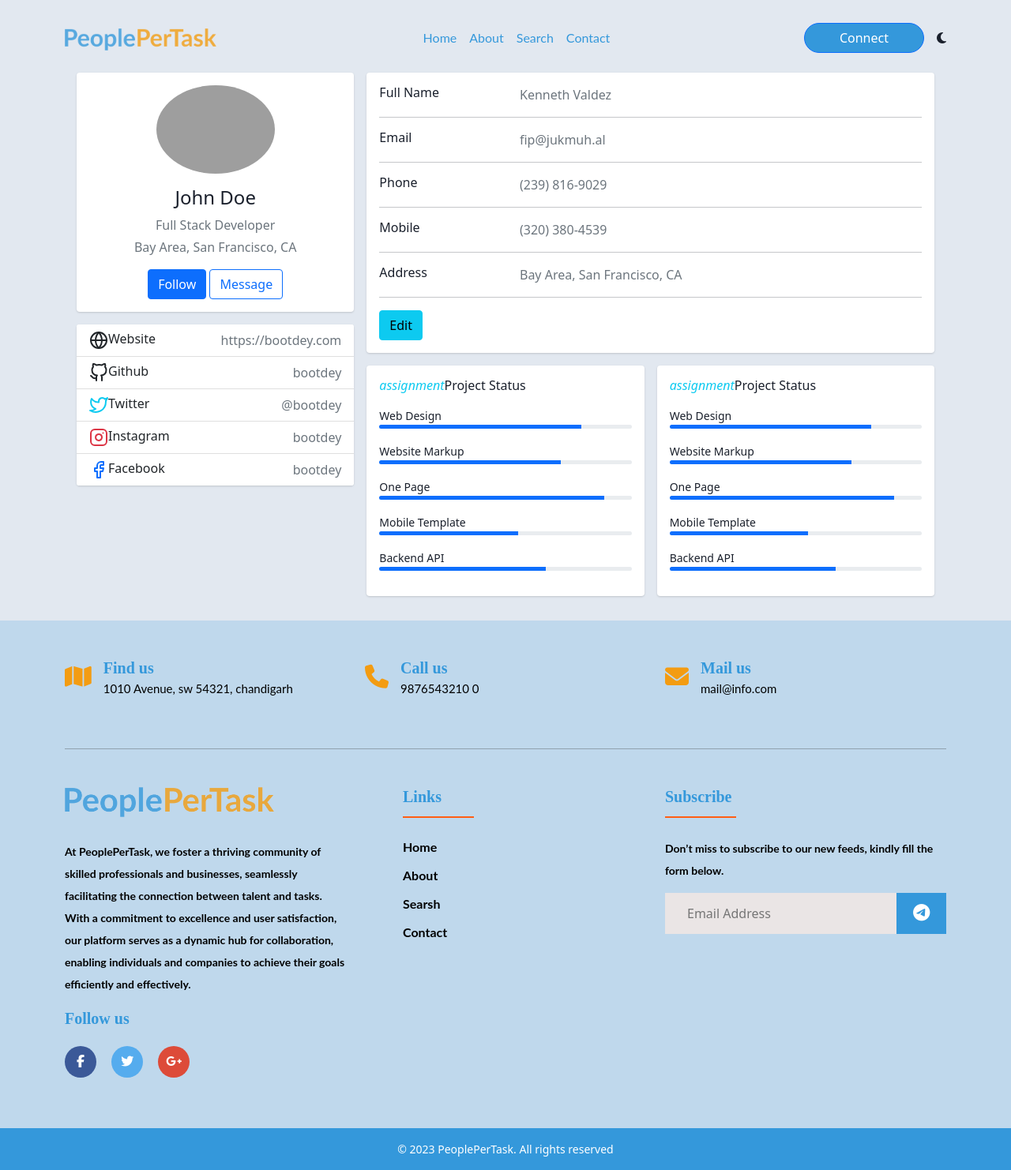
After one commit to MedELHattab/gestion-du-back-end-de-Contenu-de-PeoplePerTask, a PHP site: page /profil.php in a window 1280 px wide. The commit adds this page. Shown: the whole page at 79% size. Run offline with PHP 8.4, Linux system fonts and the light colour scheme; some libraries are stand-ins or nearby versions; grey boxes are pictures that could not be loaded.

```diff
--- /dev/null
+++ b/css/prof.css
@@ -0,0 +1,89 @@
+body{
+    margin-top:20px;
+    color: #1a202c;
+    text-align: left;
+    background-color: #e2e8f0;
+}
+.main-body {
+    padding: 15px;
+}
+.card {
+    box-shadow: 0 1px 3px 0 rgba(0,0,0,.1), 0 1px 2px 0 rgba(0,0,0,.06);
+}
+
+.card {
+    position: relative;
+    display: flex;
+    flex-direction: column;
+    min-width: 0;
+    word-wrap: break-word;
+    background-color: #fff;
+    background-clip: border-box;
+    border: 0 solid rgba(0,0,0,.125);
+    border-radius: .25rem;
+}
+
+.card-body {
+    flex: 1 1 auto;
+    min-height: 1px;
+    padding: 1rem;
+}
+
+.gutters-sm {
+    margin-right: -8px;
+    margin-left: -8px;
+}
+
+.gutters-sm>.col, .gutters-sm>[class*=col-] {
+    padding-right: 8px;
+    padding-left: 8px;
+}
+.mb-3, .my-3 {
+    margin-bottom: 1rem!important;
+}
+
+.bg-gray-300 {
+    background-color: #e2e8f0;
+}
+.h-100 {
+    height: 100%!important;
+}
+.shadow-none {
+    box-shadow: none!important;
+}
+
+/* Styles for dark mode */
+.dark-mode {
+    background-color: #121212;
+    /* Dark background color */
+    color: #ffffff;
+    /* Light text color for better readability */
+}
+
+/* Modify specific elements for dark mode */
+.dark-mode a {
+    color: #ffffff;
+    /* Links color in dark mode */
+}
+
+/* Footer section styles for dark mode */
+.dark-mode .cta-text span {
+    color: #ffffff;
+}
+
+.dark-mode .footer-section p {
+    color: #ffffff;
+    /* Dark text color for better readability */
+}
+
+.dark-mode .footer-section ul li a {
+    color: #ffffff;
+}
+.dark-mode .faq-question.py-3{
+    color: #ffffff;
+}
+.dark-mode .faq-answer{
+    color: #ffffff;
+}
+
+/* End of dark mode styles */
--- a/dashboard/checkIn.php
+++ b/dashboard/checkIn.php
@@ -24,10 +24,10 @@ if (isset($_POST['submit'])) {
                 $_SESSION['Phone'] = $row['Phone'];
                 $_SESSION['id'] = $row['User_ID'];
                 setcookie('user_id', $row['User_ID'], time() + (86400 * 30), "/");
-                header("Location: card.php");
+                header("Location: dashboard.php");
                 exit();
             } else {
-                header("Location: ../index.php");
+                header("Location: dashboard.php");
             }
         } else {
             echo "<div class='message'>
--- a/dashboard/insert.php
+++ b/dashboard/insert.php
@@ -6,6 +6,7 @@ if (isset($_POST['submit'])) {
     $email = $_POST['Email_Address'];
     $phone = $_POST['Phone'];
     $raw_password = $_POST['Hashed_Password'];
+    $role =  $_POST['role'];
 
 
     $hashed_password = password_hash($raw_password, PASSWORD_DEFAULT);
@@ -18,8 +19,8 @@ if (isset($_POST['submit'])) {
                   <p>This email is already in use. Please try another one.</p>
               </div> <br>";
     } else {
-        $stmt = $cnx->prepare("INSERT INTO users(Username, Email_Address, Phone, Hashed_Password) VALUES(?, ?, ?, ?)");
-        $stmt->bind_param("ssss", $username, $email, $phone, $hashed_password);
+        $stmt = $cnx->prepare("INSERT INTO users(Username, Email_Address, Phone, Hashed_Password,role) VALUES(?, ?, ?, ?, ?)");
+        $stmt->bind_param("sssss", $username, $email, $phone, $hashed_password, $role);
         $stmt->execute();
 
 
--- /dev/null
+++ b/profil.php
@@ -0,0 +1,367 @@
+<!DOCTYPE html>
+<html lang="en">
+
+<head>
+    <meta charset="UTF-8">
+    <meta name="viewport" content="width=device-width, initial-scale=1.0">
+    <link rel="stylesheet" href="css/bootstrap.min.css">
+    <link rel="stylesheet" href="css/prof.css">
+    <link rel="stylesheet" href="css/header_footer.css">
+
+    <link rel="stylesheet" href="https://cdn.jsdelivr.net/npm/swiper@11/swiper-bundle.min.css" />
+    <title>PeoplePerTask</title>
+
+</head>
+
+<body>
+    <header>
+        <nav class="navbar navbar-expand-lg">
+            <div class="container">
+                <a class="navbar-brand" href="#"><img src="images/PeoplePerTask.png" style="width: 12rem;" alt=""></a>
+                <button class="navbar-toggler" type="button" data-bs-toggle="collapse"
+                    data-bs-target="#navbarSupportedContent" aria-controls="navbarSupportedContent"
+                    aria-expanded="false" aria-label="Toggle navigation">
+                    <i class="fa-solid fa-bars" style="color: #6298f3;"></i>
+                </button>
+                <div class="collapse navbar-collapse" id="navbarSupportedContent">
+                    <ul class="navbar-nav me-auto mb-2 mb-lg-0" style="margin: 0 auto;">
+                        <li class="nav-item">
+                            <a class="nav-link active" aria-current="page" href="index.php">Home</a>
+                        </li>
+                        <li class="nav-item">
+                            <a class="nav-link" href="about.php">About</a>
+                        </li>
+                        <li class="nav-item">
+                            <a class="nav-link active" aria-current="page" href="search.php">Search</a>
+                        </li>
+                        <li class="nav-item">
+                            <a class="nav-link" href="contact.php">Contact</a>
+                        </li>
+                    </ul>
+                    <form class="d-flex nav_btn" role="search">
+                        <a href="sign.php" class="btn btn-primary">Connect</a>
+                    </form>
+                    <i id="dark-mode-toggle" class="fas fa-moon ps-3"></i>
+                </div>
+            </div>
+        </nav>
+    </header>
+    <div class="container">
+        <div class="main-body">
+            <div class="row gutters-sm">
+                <div class="col-md-4 mb-3">
+                    <div class="card">
+                        <div class="card-body">
+                            <div class="d-flex flex-column align-items-center text-center">
+                                <img src="https://bootdey.com/img/Content/avatar/avatar7.png" alt="Admin"
+                                    class="rounded-circle" width="150">
+                                <div class="mt-3">
+                                    <h4>John Doe</h4>
+                                    <p class="text-secondary mb-1">Full Stack Developer</p>
+                                    <p class="text-muted font-size-sm">Bay Area, San Francisco, CA</p>
+                                    <button class="btn btn-primary">Follow</button>
+                                    <button class="btn btn-outline-primary">Message</button>
+                                </div>
+                            </div>
+                        </div>
+                    </div>
+                    <div class="card mt-3">
+                        <ul class="list-group list-group-flush">
+                            <li class="list-group-item d-flex justify-content-between align-items-center flex-wrap">
+                                <h6 class="mb-0"><svg xmlns="http://www.w3.org/2000/svg" width="24" height="24"
+                                        viewBox="0 0 24 24" fill="none" stroke="currentColor" stroke-width="2"
+                                        stroke-linecap="round" stroke-linejoin="round"
+                                        class="feather feather-globe mr-2 icon-inline">
+                                        <circle cx="12" cy="12" r="10"></circle>
+                                        <line x1="2" y1="12" x2="22" y2="12"></line>
+                                        <path
+                                            d="M12 2a15.3 15.3 0 0 1 4 10 15.3 15.3 0 0 1-4 10 15.3 15.3 0 0 1-4-10 15.3 15.3 0 0 1 4-10z">
+                                        </path>
+                                    </svg>Website</h6>
+                                <span class="text-secondary">https://bootdey.com</span>
+                            </li>
+                            <li class="list-group-item d-flex justify-content-between align-items-center flex-wrap">
+                                <h6 class="mb-0"><svg xmlns="http://www.w3.org/2000/svg" width="24" height="24"
+                                        viewBox="0 0 24 24" fill="none" stroke="currentColor" stroke-width="2"
+                                        stroke-linecap="round" stroke-linejoin="round"
+                                        class="feather feather-github mr-2 icon-inline">
+                                        <path
+                                            d="M9 19c-5 1.5-5-2.5-7-3m14 6v-3.87a3.37 3.37 0 0 0-.94-2.61c3.14-.35 6.44-1.54 6.44-7A5.44 5.44 0 0 0 20 4.77 5.07 5.07 0 0 0 19.91 1S18.73.65 16 2.48a13.38 13.38 0 0 0-7 0C6.27.65 5.09 1 5.09 1A5.07 5.07 0 0 0 5 4.77a5.44 5.44 0 0 0-1.5 3.78c0 5.42 3.3 6.61 6.44 7A3.37 3.37 0 0 0 9 18.13V22">
+                                        </path>
+                                    </svg>Github</h6>
+                                <span class="text-secondary">bootdey</span>
+                            </li>
+                            <li class="list-group-item d-flex justify-content-between align-items-center flex-wrap">
+                                <h6 class="mb-0"><svg xmlns="http://www.w3.org/2000/svg" width="24" height="24"
+                                        viewBox="0 0 24 24" fill="none" stroke="currentColor" stroke-width="2"
+                                        stroke-linecap="round" stroke-linejoin="round"
+                                        class="feather feather-twitter mr-2 icon-inline text-info">
+                                        <path
+                                            d="M23 3a10.9 10.9 0 0 1-3.14 1.53 4.48 4.48 0 0 0-7.86 3v1A10.66 10.66 0 0 1 3 4s-4 9 5 13a11.64 11.64 0 0 1-7 2c9 5 20 0 20-11.5a4.5 4.5 0 0 0-.08-.83A7.72 7.72 0 0 0 23 3z">
+                                        </path>
+                                    </svg>Twitter</h6>
+                                <span class="text-secondary">@bootdey</span>
+                            </li>
+                            <li class="list-group-item d-flex justify-content-between align-items-center flex-wrap">
+                                <h6 class="mb-0"><svg xmlns="http://www.w3.org/2000/svg" width="24" height="24"
+                                        viewBox="0 0 24 24" fill="none" stroke="currentColor" stroke-width="2"
+                                        stroke-linecap="round" stroke-linejoin="round"
+                                        class="feather feather-instagram mr-2 icon-inline text-danger">
+                                        <rect x="2" y="2" width="20" height="20" rx="5" ry="5"></rect>
+                                        <path d="M16 11.37A4 4 0 1 1 12.63 8 4 4 0 0 1 16 11.37z"></path>
+                                        <line x1="17.5" y1="6.5" x2="17.51" y2="6.5"></line>
+                                    </svg>Instagram</h6>
+                                <span class="text-secondary">bootdey</span>
+                            </li>
+                            <li class="list-group-item d-flex justify-content-between align-items-center flex-wrap">
+                                <h6 class="mb-0"><svg xmlns="http://www.w3.org/2000/svg" width="24" height="24"
+                                        viewBox="0 0 24 24" fill="none" stroke="currentColor" stroke-width="2"
+                                        stroke-linecap="round" stroke-linejoin="round"
+                                        class="feather feather-facebook mr-2 icon-inline text-primary">
+                                        <path d="M18 2h-3a5 5 0 0 0-5 5v3H7v4h3v8h4v-8h3l1-4h-4V7a1 1 0 0 1 1-1h3z">
+                                        </path>
+                                    </svg>Facebook</h6>
+                                <span class="text-secondary">bootdey</span>
+                            </li>
+                        </ul>
+                    </div>
+                </div>
+                <div class="col-md-8">
+                    <div class="card mb-3">
+                        <div class="card-body">
+                            <div class="row">
+                                <div class="col-sm-3">
+                                    <h6 class="mb-0">Full Name</h6>
+                                </div>
+                                <div class="col-sm-9 text-secondary">
+                                    Kenneth Valdez
+                                </div>
+                            </div>
+                            <hr>
+                            <div class="row">
+                                <div class="col-sm-3">
+                                    <h6 class="mb-0">Email</h6>
+                                </div>
+                                <div class="col-sm-9 text-secondary">
+                                    fip@jukmuh.al
+                                </div>
+                            </div>
+                            <hr>
+                            <div class="row">
+                                <div class="col-sm-3">
+                                    <h6 class="mb-0">Phone</h6>
+                                </div>
+                                <div class="col-sm-9 text-secondary">
+                                    (239) 816-9029
+                                </div>
+                            </div>
+                            <hr>
+                            <div class="row">
+                                <div class="col-sm-3">
+                                    <h6 class="mb-0">Mobile</h6>
+                                </div>
+                                <div class="col-sm-9 text-secondary">
+                                    (320) 380-4539
+                                </div>
+                            </div>
+                            <hr>
+                            <div class="row">
+                                <div class="col-sm-3">
+                                    <h6 class="mb-0">Address</h6>
+                                </div>
+                                <div class="col-sm-9 text-secondary">
+                                    Bay Area, San Francisco, CA
+                                </div>
+                            </div>
+                            <hr>
+                            <div class="row">
+                                <div class="col-sm-12">
+                                    <a class="btn btn-info " target="__blank"
+                                        href="https://www.bootdey.com/snippets/view/profile-edit-data-and-skills">Edit</a>
+                                </div>
+                            </div>
+                        </div>
+                    </div>
+
+                    <div class="row gutters-sm">
+                        <div class="col-sm-6 mb-3">
+                            <div class="card h-100">
+                                <div class="card-body">
+                                    <h6 class="d-flex align-items-center mb-3"><i
+                                            class="material-icons text-info mr-2">assignment</i>Project Status</h6>
+                                    <small>Web Design</small>
+                                    <div class="progress mb-3" style="height: 5px">
+                                        <div class="progress-bar bg-primary" role="progressbar" style="width: 80%"
+                                            aria-valuenow="80" aria-valuemin="0" aria-valuemax="100"></div>
+                                    </div>
+                                    <small>Website Markup</small>
+                                    <div class="progress mb-3" style="height: 5px">
+                                        <div class="progress-bar bg-primary" role="progressbar" style="width: 72%"
+                                            aria-valuenow="72" aria-valuemin="0" aria-valuemax="100"></div>
+                                    </div>
+                                    <small>One Page</small>
+                                    <div class="progress mb-3" style="height: 5px">
+                                        <div class="progress-bar bg-primary" role="progressbar" style="width: 89%"
+                                            aria-valuenow="89" aria-valuemin="0" aria-valuemax="100"></div>
+                                    </div>
+                                    <small>Mobile Template</small>
+                                    <div class="progress mb-3" style="height: 5px">
+                                        <div class="progress-bar bg-primary" role="progressbar" style="width: 55%"
+                                            aria-valuenow="55" aria-valuemin="0" aria-valuemax="100"></div>
+                                    </div>
+                                    <small>Backend API</small>
+                                    <div class="progress mb-3" style="height: 5px">
+                                        <div class="progress-bar bg-primary" role="progressbar" style="width: 66%"
+                                            aria-valuenow="66" aria-valuemin="0" aria-valuemax="100"></div>
+                                    </div>
+                                </div>
+                            </div>
+                        </div>
+                        <div class="col-sm-6 mb-3">
+                            <div class="card h-100">
+                                <div class="card-body">
+                                    <h6 class="d-flex align-items-center mb-3"><i
+                                            class="material-icons text-info mr-2">assignment</i>Project Status</h6>
+                                    <small>Web Design</small>
+                                    <div class="progress mb-3" style="height: 5px">
+                                        <div class="progress-bar bg-primary" role="progressbar" style="width: 80%"
+                                            aria-valuenow="80" aria-valuemin="0" aria-valuemax="100"></div>
+                                    </div>
+                                    <small>Website Markup</small>
+                                    <div class="progress mb-3" style="height: 5px">
+                                        <div class="progress-bar bg-primary" role="progressbar" style="width: 72%"
+                                            aria-valuenow="72" aria-valuemin="0" aria-valuemax="100"></div>
+                                    </div>
+                                    <small>One Page</small>
+                                    <div class="progress mb-3" style="height: 5px">
+                                        <div class="progress-bar bg-primary" role="progressbar" style="width: 89%"
+                                            aria-valuenow="89" aria-valuemin="0" aria-valuemax="100"></div>
+                                    </div>
+                                    <small>Mobile Template</small>
+                                    <div class="progress mb-3" style="height: 5px">
+                                        <div class="progress-bar bg-primary" role="progressbar" style="width: 55%"
+                                            aria-valuenow="55" aria-valuemin="0" aria-valuemax="100"></div>
+                                    </div>
+                                    <small>Backend API</small>
+                                    <div class="progress mb-3" style="height: 5px">
+                                        <div class="progress-bar bg-primary" role="progressbar" style="width: 66%"
+                                            aria-valuenow="66" aria-valuemin="0" aria-valuemax="100"></div>
+                                    </div>
+                                </div>
+                            </div>
+                        </div>
+                    </div>
+
+
+
+                </div>
+            </div>
+
+        </div>
+    </div>
+    <footer class="footer-section">
+        <div class="container">
+            <div class="footer-cta pt-5 pb-5">
+                <div class="row">
+                    <div class="col-xl-4 col-md-4 mb-3">
+                        <div class="single-cta">
+                            <i class="fa-solid fa-map" style="color: #f39c12;"></i>
+                            <div class="cta-text">
+                                <h4>Find us</h4>
+                                <span>1010 Avenue, sw 54321, chandigarh</span>
+                            </div>
+                        </div>
+                    </div>
+                    <div class="col-xl-4 col-md-4 mb-3">
+                        <div class="single-cta">
+                            <i class="fas fa-phone" style="color: #f39c12;"></i>
+                            <div class="cta-text">
+                                <h4>Call us</h4>
+                                <span>9876543210 0</span>
+                            </div>
+                        </div>
+                    </div>
+                    <div class="col-xl-4 col-md-4 mb-3">
+                        <div class="single-cta">
+                            <i class="fa-solid fa-envelope" style="color: #f39c12;"></i>
+                            <div class="cta-text">
+                                <h4>Mail us</h4>
+                                <span>mail@info.com</span>
+                            </div>
+                        </div>
+                    </div>
+                </div>
+            </div>
+            <div class="footer-content pt-5 pb-5">
+                <div class="row">
+                    <div class="col-xl-4 col-lg-4 mb-3">
+                        <div class="footer-widget">
+                            <div class="footer-logo">
+                                <a href="index.php"><img src="images/PeoplePerTask.png" class="img-fluid"
+                                        alt="logo"></a>
+                            </div>
+                            <div class="footer-text">
+                                <p>At PeoplePerTask, we foster a thriving community of skilled professionals and
+                                    businesses, seamlessly facilitating the connection between talent and tasks. With a
+                                    commitment to excellence and user satisfaction, our platform serves as a dynamic hub
+                                    for collaboration, enabling individuals and companies to achieve their goals
+                                    efficiently and effectively.</p>
+                            </div>
+                            <div class="footer-social-icon">
+                                <span>Follow us</span>
+                                <a href="#"><i class="fab fa-facebook-f facebook-bg"></i></a>
+                                <a href="#"><i class="fab fa-twitter twitter-bg"></i></a>
+                                <a href="#"><i class="fab fa-google-plus-g google-bg"></i></a>
+                            </div>
+                        </div>
+                    </div>
+                    <div class="col-xl-4 col-lg-4 col-md-6 mb-30">
+                        <div class="footer-widget ps-lg-5">
+                            <div class="footer-widget-heading">
+                                <h3>Links</h3>
+                            </div>
+                            <ul>
+                                <li><a href="index.php">Home</a></li>
+                                <li><a href="about.php">about</a></li>
+                                <li><a href="search.php">Searsh</a></li>
+                                <li><a href="contact.php">Contact</a></li>
+                            </ul>
+                        </div>
+                    </div>
+                    <div class="col-xl-4 col-lg-4 col-md-6 mb-3">
+                        <div class="footer-widget">
+                            <div class="footer-widget-heading">
+                                <h3>Subscribe</h3>
+                            </div>
+                            <div class="footer-text mb-25">
+                                <p>Don’t miss to subscribe to our new feeds, kindly fill the form below.</p>
+                            </div>
+                            <div class="subscribe-form">
+                                <form action="#">
+                                    <input type="text" placeholder="Email Address">
+                                    <button><i class="fab fa-telegram-plane"></i></button>
+                                </form>
+                            </div>
+                        </div>
+                    </div>
+                </div>
+            </div>
+        </div>
+        <div class="copyright-area">
+            <div class="container">
+                <div class="row">
+                    <div class="col-xl-6 col-lg-6 text-center mx-auto">
+                        <div class="copyright-text">
+                            <p>© 2023 PeoplePerTask. All rights reserved </p>
+                        </div>
+                    </div>
+                </div>
+            </div>
+        </div>
+    </footer>
+    <script src="js/bootstrap.min.js"></script>
+    <script src="js/profil.js"></script>
+    <script src="https://kit.fontawesome.com/e80051e55f.js" crossorigin="anonymous"></script>
+</body>
+
+</html>
--- a/sign.php
+++ b/sign.php
@@ -69,6 +69,12 @@
                 <div class="mb-3">
                     <label for="exampleInputPassword1" class="form-label" style="font-size: 12px;">Password</label>
                     <input type="password" style="width: 100%;" class="form-control border-bottom border-0 border" id="exampleInputPassword1" name="Hashed_Password" required>
+                </div>
+                <div class="my-3">
+                    <input type="radio" id="visitor" name="role" value="visitor">
+                    <label for="visitor">visitor</label><br>
+                    <input type="radio" id="freelancer" name="role" value="freelancer">
+                    <label for="freelancer">freelancer</label><br>
                 </div>
                 <span class="mobile"><a href="signInMobile.php">sign in</a></span>
                 <button type="submit" class="btn text-white rounded-pill btn-outline-primary" style="background-color: #3498DB; width:164px; height:39px" name="submit" id="submit">Submit</button>
```
Also changed, not shown: dashboard/dashboard.php (+98 -74 lines), js/profil.js (added, +17 -0 lines).
